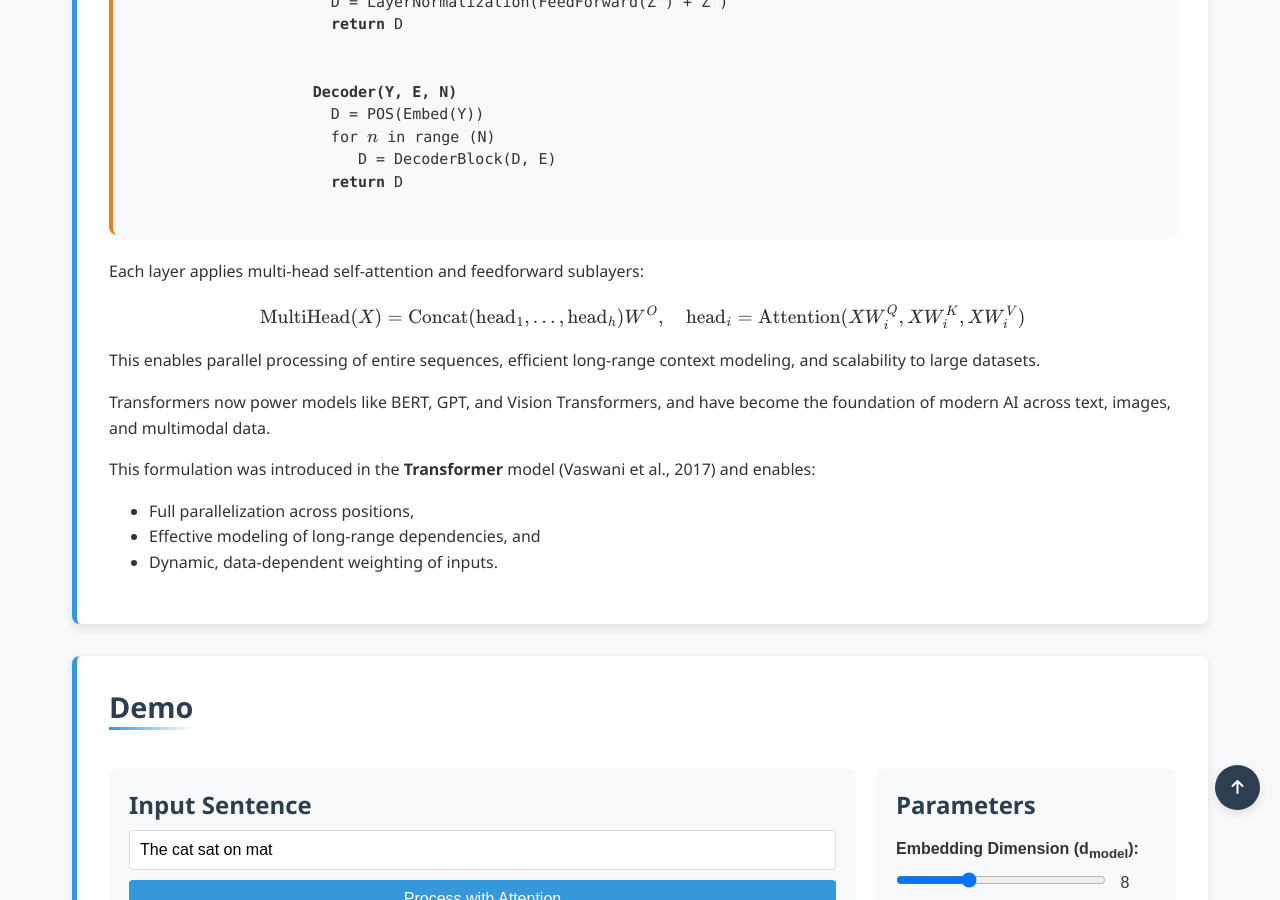
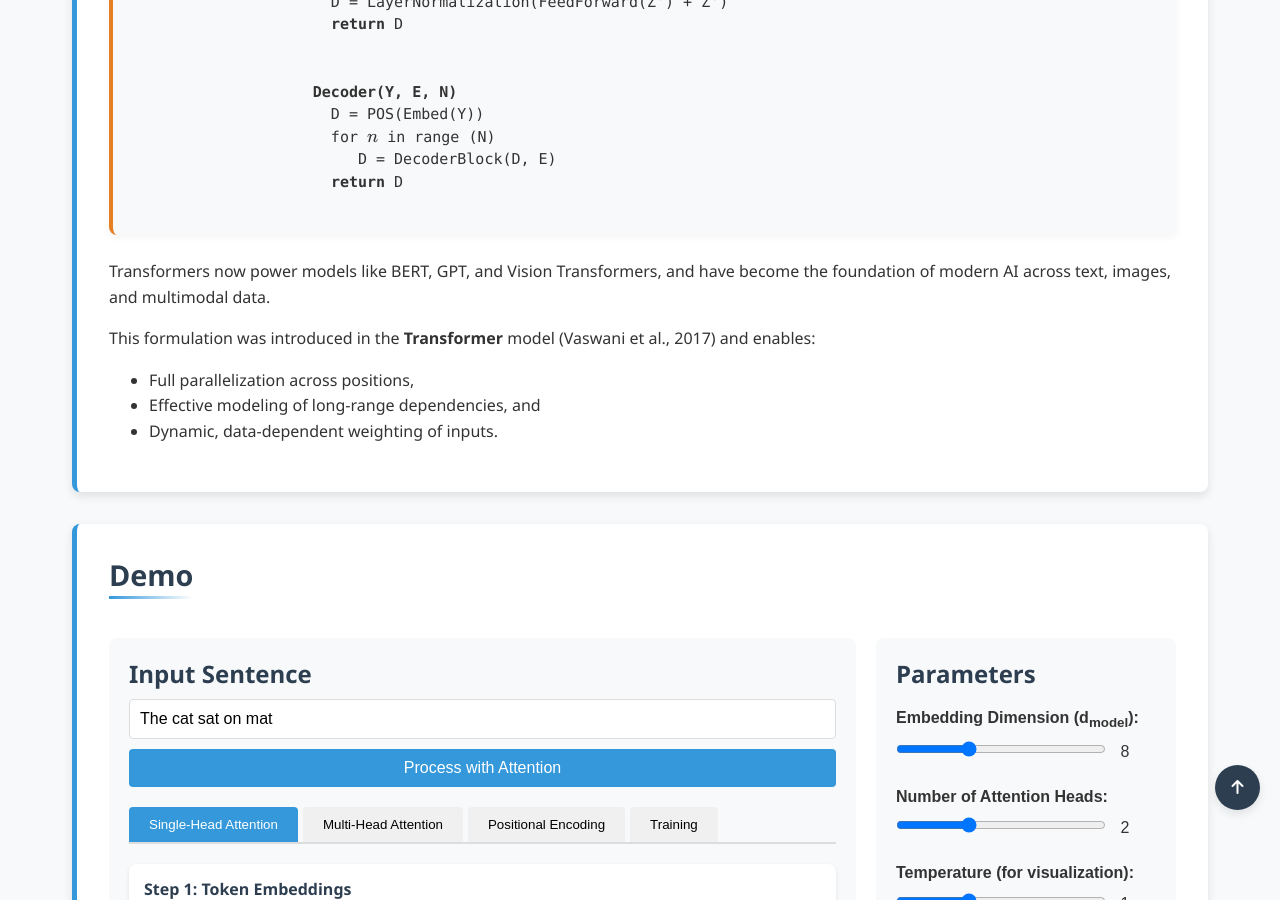
Before and after one commit to Yusukey01/yusukey01.github.io, a Jekyll site: the page built from Mathematics/Machine_learning/deep_nn.html, in a window 1280 px wide and 900 px high, scrolled down 6470 px. Built offline with Jekyll 4.4.1, drawn with Linux system fonts in a browser that asks for light colours.

```diff
--- a/Mathematics/Machine_learning/deep_nn.html
+++ b/Mathematics/Machine_learning/deep_nn.html
@@ -317,16 +317,9 @@ uses_python: false
                 </div>
 
                 <p>
-                    Each layer applies multi-head self-attention and feedforward sublayers:
-                    \[
-                    \text{MultiHead}(X) = \text{Concat}(\text{head}_1, \dots, \text{head}_h) W^O, \quad \text{head}_i = \text{Attention}(XW_i^Q, XW_i^K, XW_i^V)
-                    \]
-                    This enables parallel processing of entire sequences, efficient long-range context modeling, and scalability to large datasets.
+                    Transformers now power models like BERT, GPT, and Vision Transformers, and have become the foundation of modern AI across text, images, and multimodal data.
                 </p>
 
-                <p>
-                    Transformers now power models like BERT, GPT, and Vision Transformers, and have become the foundation of modern AI across text, images, and multimodal data.
-                </p>
                 <p>
                     This formulation was introduced in the <strong>Transformer</strong> model (Vaswani et al., 2017) and enables:
                     <ul style="padding-left: 40px;">
```
